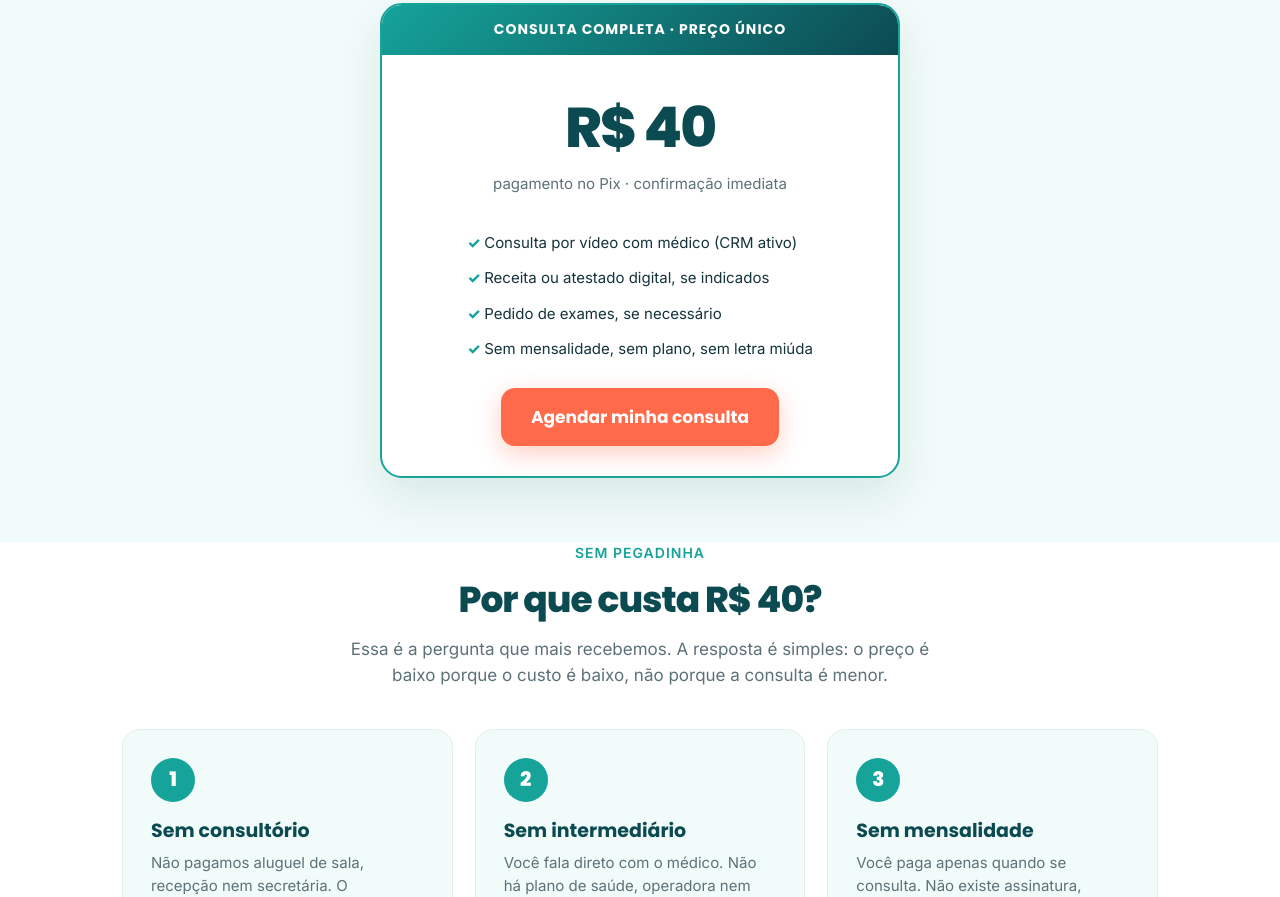
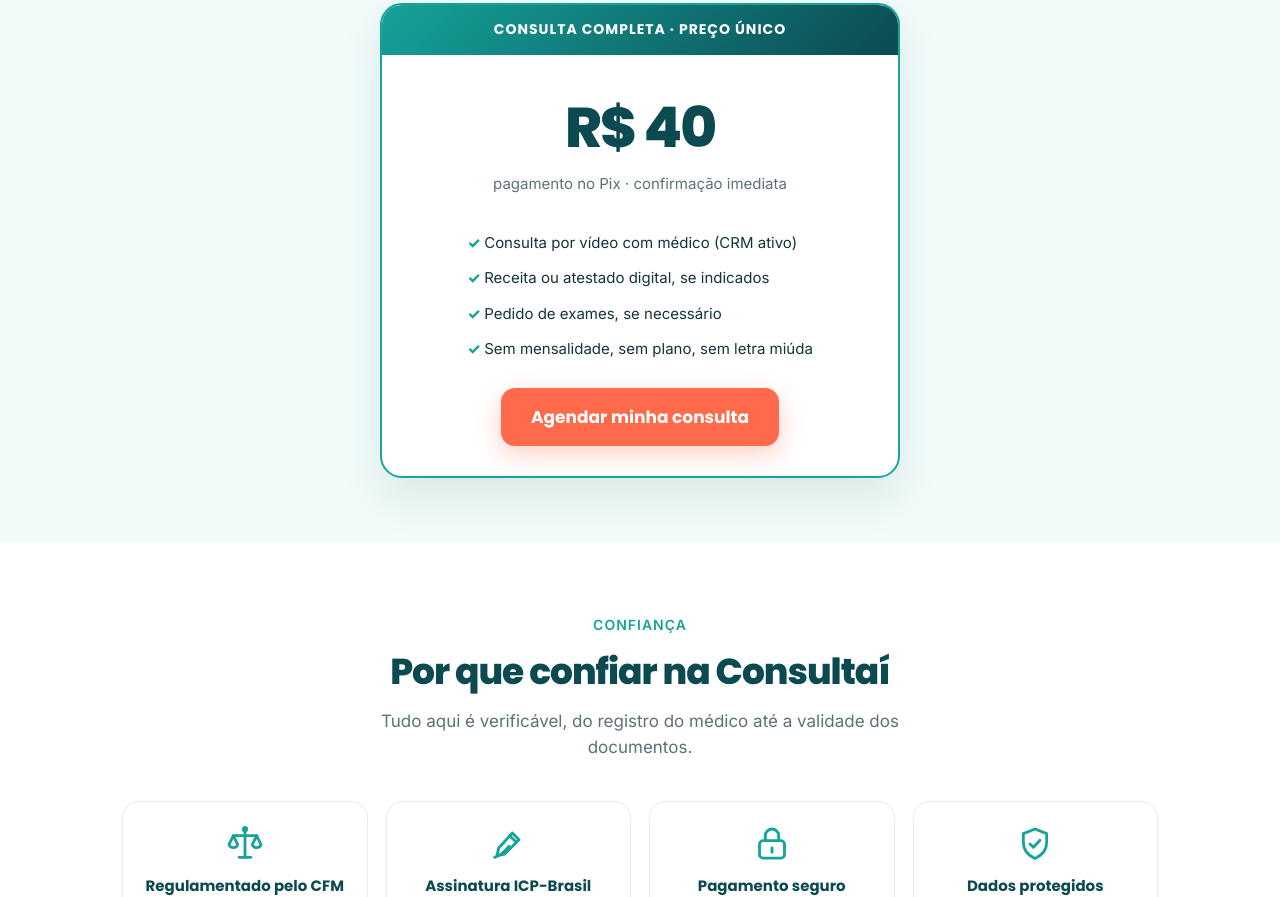
Before and after one commit to pradopjoao/consultai-app, a website: page public/index.html in a window 1280 px wide. Shown: the part 1903-2800 px from the top of the page. Drawn offline with Linux system fonts and the light colour scheme.

Commit message:
Add files via upload

```diff
--- a/public/index.html
+++ b/public/index.html
@@ -164,20 +164,6 @@
   </div>
 </section>
 
-<section style="padding-top:0">
-  <div class="wrap">
-    <div class="kicker">Sem pegadinha</div>
-    <h2 class="title">Por que custa R$ 40?</h2>
-    <p class="lead">Essa é a pergunta que mais recebemos. A resposta é simples: o preço é baixo porque o custo é baixo, não porque a consulta é menor.</p>
-    <div class="steps">
-      <div class="step"><div class="n">1</div><h3>Sem consultório</h3><p>Não pagamos aluguel de sala, recepção nem secretária. O atendimento é por vídeo, de qualquer lugar do Brasil.</p></div>
-      <div class="step"><div class="n">2</div><h3>Sem intermediário</h3><p>Você fala direto com o médico. Não há plano de saúde, operadora nem convênio no meio para encarecer.</p></div>
-      <div class="step"><div class="n">3</div><h3>Sem mensalidade</h3><p>Você paga apenas quando se consulta. Não existe assinatura, fidelidade nem cobrança recorrente.</p></div>
-    </div>
-    <p class="lead" style="margin:34px auto 0">A consulta é a mesma: um médico com CRM ativo avaliando o seu caso, com o tempo necessário para isso.</p>
-  </div>
-</section>
-
 <section>
   <div class="wrap">
     <div class="kicker">Confiança</div>
@@ -196,7 +182,7 @@
   <div class="wrap">
     <div class="kicker">Pacientes reais</div>
     <h2 class="title">Quem já se consultou conta como foi</h2>
-    <p class="lead">Depoimentos enviados por pacientes atendidos pela Consultaí e publicados com autorização por escrito de cada um.</p>
+    <p class="lead">Quem já passou por uma consulta na Consultaí contando, com as próprias palavras, como foi.</p>
     <div class="depowrap">
       <button class="depo-nav prev" type="button" aria-label="Ver depoimentos anteriores">&lsaquo;</button>
       <div class="depoimentos" id="depoTrack" role="list">
@@ -352,6 +338,11 @@
       next=document.querySelector('.depo-nav.next'),
       dots=document.getElementById('depoDots'),
       cards=t.querySelectorAll('.depo');
+  /* Rede de seguranca: se o style.css do carrossel nao tiver carregado,
+     o trilho nao rola. Nesse caso some com setas e bolinhas para nao
+     aparecerem como botao cru, e a secao volta a ser uma grade simples. */
+  var ox=getComputedStyle(t).overflowX;
+  if(ox!=='auto' && ox!=='scroll'){ prev.remove(); next.remove(); dots.remove(); return; }
   function passo(){ return cards.length ? cards[0].getBoundingClientRect().width+18 : 300; }
   function porTela(){ return Math.max(1, Math.round(t.clientWidth/passo())); }
   function pintar(){
```
